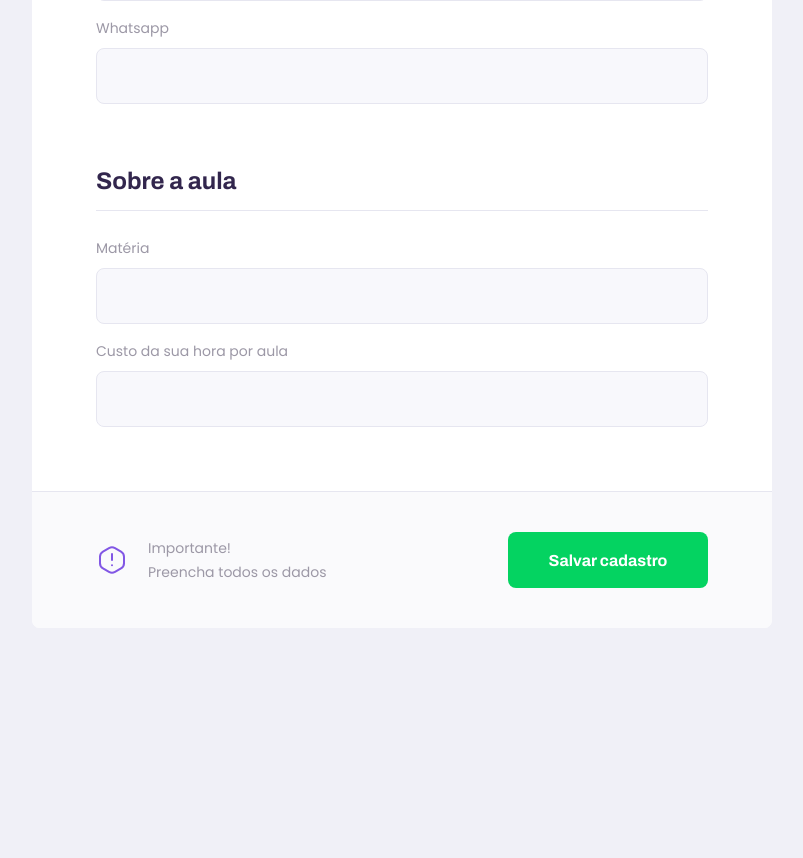
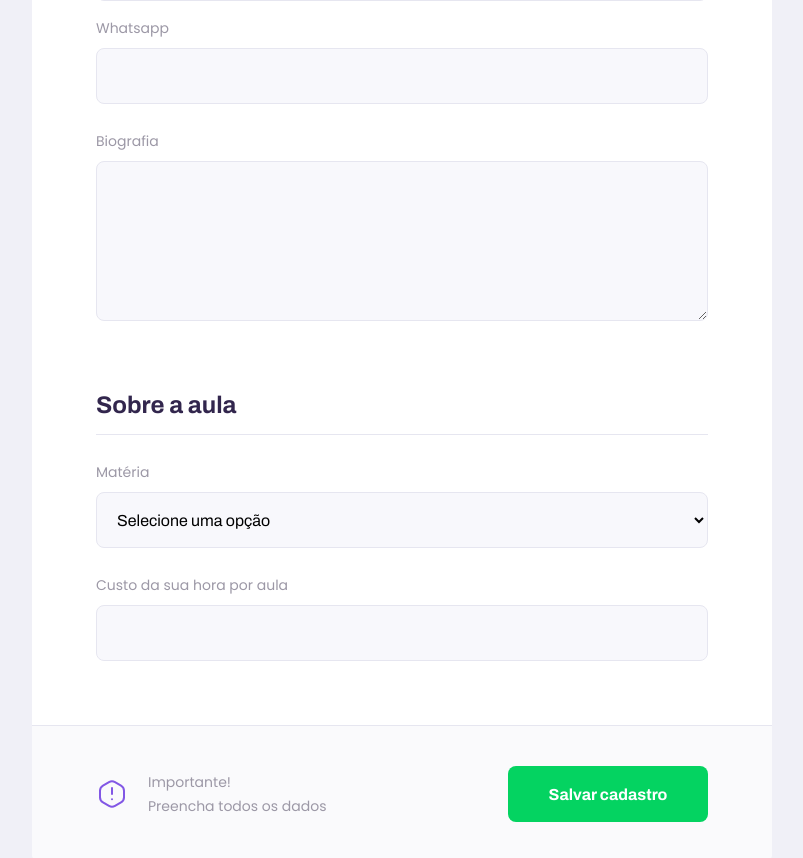
Before and after one commit to henriquechavesm/proffy-booster, a React (Create React App) app in the folder web/: page /teach in a window 1280 px wide. Shown: the part 631-1489 px from the top of the page, without its empty margins (238-1041 px from the left). Before the commit the page ends 1259 px from the top, so only its background shows below. Built offline with nearby package versions, Linux system fonts and the light colour scheme.

Commit message:
Crate Textarea and Select components

```diff
--- /dev/null
+++ b/web/src/components/Select/index.tsx
@@ -0,0 +1,28 @@
+import React, { SelectHTMLAttributes } from "react";
+
+import "./styles.css";
+
+interface SelectProps extends SelectHTMLAttributes<HTMLSelectElement> {
+  name: string;
+  label: string;
+  options: Array<{
+    value: string;
+    label: string;
+  }>;
+}
+
+const Select: React.FC<SelectProps> = ({ label, name, options, ...rest }) => {
+  return (
+    <div className="select-block">
+      <label htmlFor={name}>{label}</label>
+      <select id={name} {...rest}>
+        <option value="" disabled selected hidden>Selecione uma opção</option>
+        {options.map(option => {
+          return <option key={option.value} value={option.value}>{option.label}</option>
+        })}
+      </select>
+    </div>
+  );
+};
+
+export default Select;
--- /dev/null
+++ b/web/src/components/Select/styles.css
@@ -0,0 +1,34 @@
+.select-block {
+  position: relative;
+}
+
+.select-block + .select-block {
+  margin-top: 1.4rem;
+}
+
+.select-block label {
+  font-size: 1.4rem;
+}
+
+.select-block select {
+  width: 100%;
+  height: 5.6rem;
+  margin-top: 0.8rem;
+  border-radius: 0.8rem;
+  background: var(--color-input-background);
+  border: 1px solid var(--color-line-in-white);
+  outline: 0;
+  padding: 0 1.6rem;
+  font: 1.6rem Archivo;
+}
+
+.select-block:focus-within::after {
+  width: calc(100% - 3.2rem);
+  height: 2px;
+  content: "";
+  background: var(--color-primary-light);
+  position: absolute;
+  left: 1.6rem;
+  right: 1.6rem;
+  bottom: 0;
+}
--- /dev/null
+++ b/web/src/components/Textarea/index.tsx
@@ -0,0 +1,19 @@
+import React, {TextareaHTMLAttributes} from "react";
+
+import "./styles.css"
+
+interface TextareaProps extends TextareaHTMLAttributes<HTMLTextAreaElement> {
+    name: string;
+    label: string;
+}
+
+const Textarea: React.FC<TextareaProps> = ({name, label, ...rest}) => {
+  return (
+    <div className="textarea-block">
+      <label htmlFor={name}>{label}</label>
+      <textarea id={name} {...rest}/>
+    </div>
+  );
+};
+
+export default Textarea;
--- /dev/null
+++ b/web/src/components/Textarea/styles.css
@@ -0,0 +1,36 @@
+.textarea-block {
+  position: relative;
+}
+
+.textarea-block + .textarea-block {
+  margin-top: 1.4rem;
+}
+
+.textarea-block label {
+  font-size: 1.4rem;
+}
+
+.textarea-block textarea {
+  width: 100%;
+  height: 16rem;
+  min-height: 8rem;
+  margin-top: 0.8rem;
+  border-radius: 0.8rem;
+  background: var(--color-input-background);
+  border: 1px solid var(--color-line-in-white);
+  outline: 0;
+  resize: vertical;
+  padding: 1.2rem 1.6rem;
+  font: 1.6rem Archivo;
+}
+
+.textarea-block:focus-within::after {
+  width: calc(100% - 3.2rem);
+  height: 2px;
+  content: "";
+  background: var(--color-primary-light);
+  position: absolute;
+  left: 1.6rem;
+  right: 1.6rem;
+  bottom: 7px;
+}
--- a/web/src/pages/TeacherForm/index.tsx
+++ b/web/src/pages/TeacherForm/index.tsx
@@ -2,8 +2,10 @@
 
 import PageHeader from "../../components/PageHeader";
 import Input from "../../components/Input";
+import Textarea from "../../components/Textarea";
+import Select from "../../components/Select";
 
-import warningIcon from "../../assets/images/icons/warning.svg"
+import warningIcon from "../../assets/images/icons/warning.svg";
 
 import "./styles.css";
 
@@ -21,21 +23,33 @@
           <Input name="name" label="Nome Completo" />
           <Input name="avatar" label="Avatar" />
           <Input name="whatsapp" label="Whatsapp" />
+          <Textarea name="bio" label="Biografia" />
         </fieldset>
         <fieldset>
           <legend>Sobre a aula</legend>
-          <Input name="subject" label="Matéria" />
+          <Select
+            name="subject"
+            label="Matéria"
+            options={[
+              { value: "Artes", label: "Artes" },
+              { value: "Biologia", label: "Biologia" },
+              { value: "Educação Física", label: "Educação Física" },
+              { value: "Geografia", label: "Geografia" },
+              { value: "História", label: "História" },
+              { value: "Química", label: "Química" },
+              { value: "Matemática", label: "Matemática" },
+              { value: "Português", label: "Português" },
+            ]}
+          />
           <Input name="cost" label="Custo da sua hora por aula" />
         </fieldset>
         <footer>
           <p>
-            <img src={warningIcon} alt="Aviso importante"/>
+            <img src={warningIcon} alt="Aviso importante" />
             Importante! <br />
             Preencha todos os dados
           </p>
-          <button type="button">
-            Salvar cadastro
-          </button>
+          <button type="button">Salvar cadastro</button>
         </footer>
       </main>
     </div>
--- a/web/src/pages/TeacherForm/styles.css
+++ b/web/src/pages/TeacherForm/styles.css
@@ -36,6 +36,11 @@
   width: 100%;
   padding-bottom: 1.6rem;
   border-bottom: 1px solid var(--color-line-in-white);
+}
+
+#page-teacher-form main fieldset .input-block + .textarea-block,
+#page-teacher-form main fieldset .select-block + .input-block {
+    margin-top: 2.4rem;
 }
 
 #page-teacher-form main label {
```
